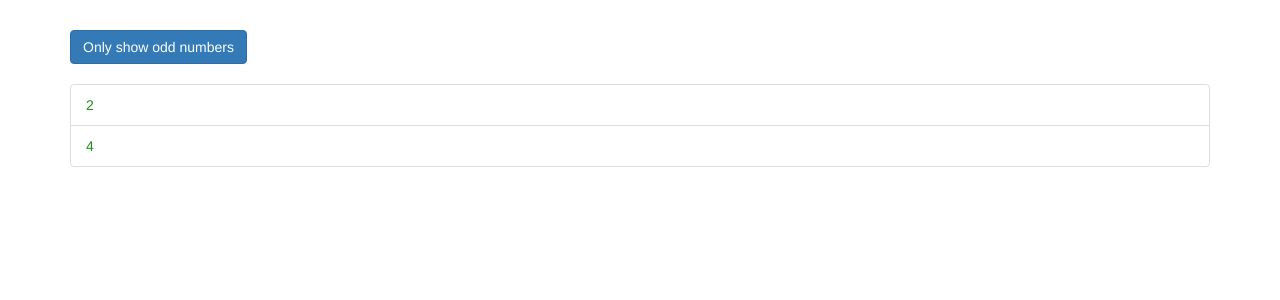
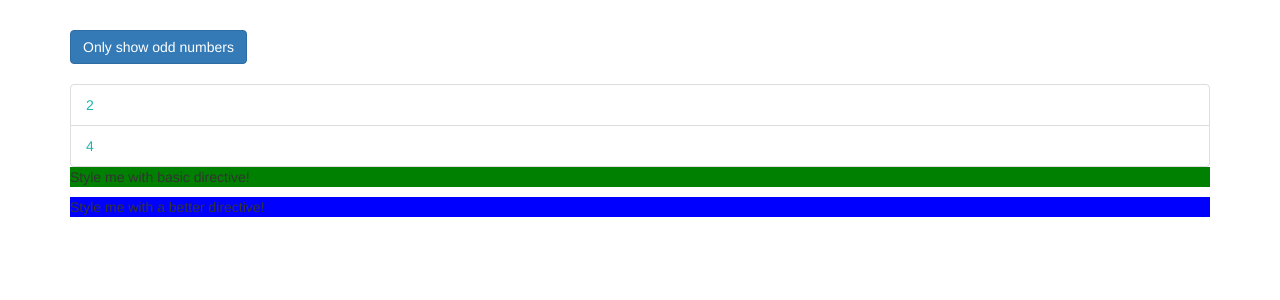
Before and after one commit to young295/Angular-5-Udemy, an Angular app in the folder directives-start/: page / in a window 1280 px wide. Shown: the top 300 px of the page. Built offline with nearby package versions, Linux system fonts and the light colour scheme.

Commit message:
added a basic directive and a better directive

```diff
--- a/directives-start/src/app/app.component.css
+++ b/directives-start/src/app/app.component.css
@@ -4,7 +4,7 @@
 }
 
 .even{
-  color: forestgreen;
+  color: lightseagreen;
 }
 
 .container {
--- a/directives-start/src/app/app.component.html
+++ b/directives-start/src/app/app.component.html
@@ -18,7 +18,8 @@
             {{ even }}
           </li>
         </div>
-
+        <p appBasicHighlight>Style me with basic directive!</p>
+        <p appBetterHighlight>Style me with a better directive!</p>
       </ul>
     </div>
   </div>
--- a/directives-start/src/app/app.module.ts
+++ b/directives-start/src/app/app.module.ts
@@ -4,10 +4,14 @@ import { FormsModule } from '@angular/forms';
 import { HttpModule } from '@angular/http';
 
 import { AppComponent } from './app.component';
+import { BasicHighlightDirective } from './basic-highlight/basic-highlight.directive';
+import { BetterHighlightDirective } from './better-highlight/better-highlight.directive';
 
 @NgModule({
   declarations: [
-    AppComponent
+    AppComponent,
+    BasicHighlightDirective,
+    BetterHighlightDirective
   ],
   imports: [
     BrowserModule,
--- /dev/null
+++ b/directives-start/src/app/basic-highlight/basic-highlight.directive.ts
@@ -0,0 +1,15 @@
+import { Directive, ElementRef, OnInit } from '@angular/core';
+
+@Directive({
+    selector: '[appBasicHighlight]'
+})
+export class BasicHighlightDirective implements OnInit {
+
+    constructor(private elementRef: ElementRef) {
+    }
+
+    ngOnInit() {
+        this.elementRef.nativeElement.style.backgroundColor = 'green';
+    }
+
+}
--- /dev/null
+++ b/directives-start/src/app/better-highlight/better-highlight.directive.ts
@@ -0,0 +1,14 @@
+import { Directive, Renderer2, OnInit, ElementRef } from '@angular/core';
+
+@Directive({
+  selector: '[appBetterHighlight]'
+})
+export class BetterHighlightDirective implements OnInit {
+
+  constructor(private elRef: ElementRef, private renderer: Renderer2) { }
+
+  ngOnInit() {
+    this.renderer.setStyle(this.elRef.nativeElement, 'background-color', 'blue');
+  }
+
+}
```
